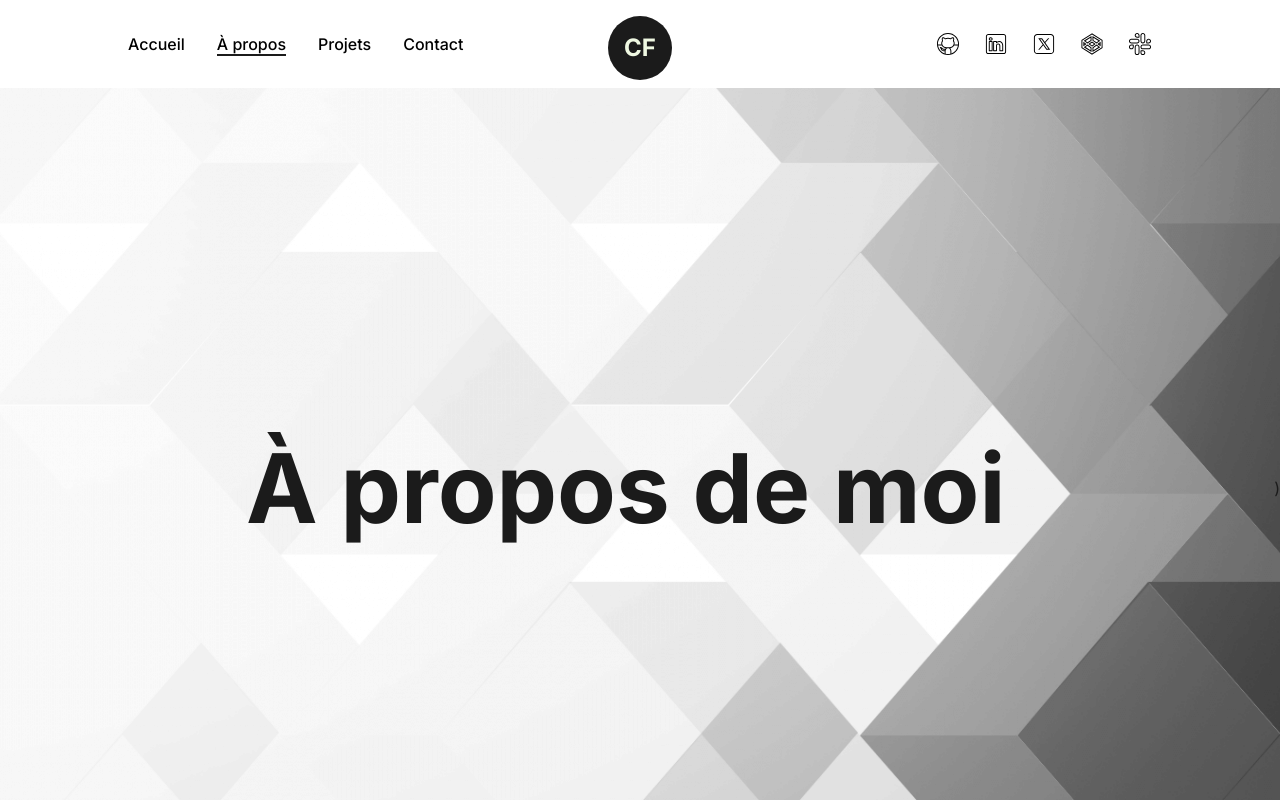
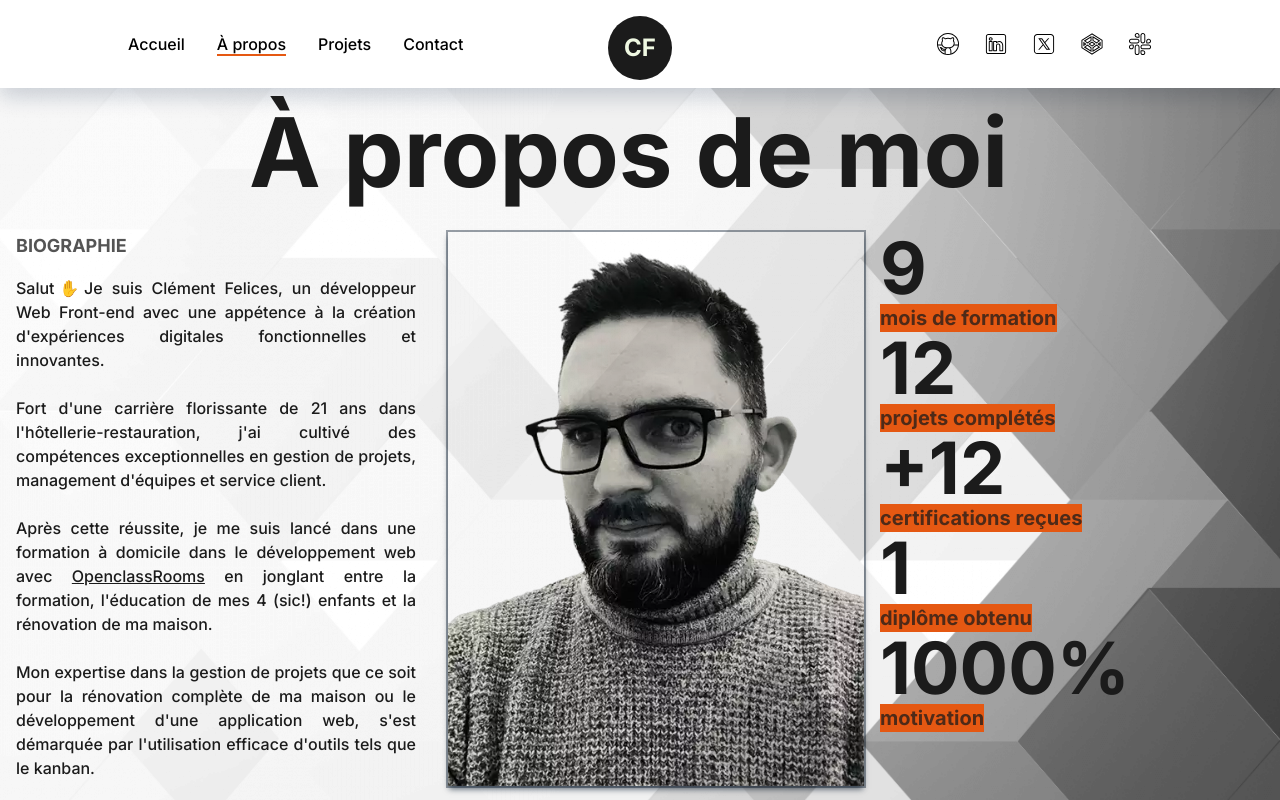
Before and after one commit to Titou360/P12-portfolio, a Next.js app: page /about-me in a window 1280 px wide. Shown: the top 800 px of the page. Built offline with nearby package versions, Linux system fonts and the light colour scheme.

Commit message:
End of Day 4 - About page to finish (numbers)

```diff
--- a/app/about-me/page.js
+++ b/app/about-me/page.js
@@ -1,10 +1,76 @@
 import AnimatedText from '@/components/AnimatedText';
+import Image from 'next/image';
+import Link from 'next/link';
+import profilPic from '../../public/NOBG-clement.webp';
+
+
 
 const Page = () => {
   return (
-    <div className="pt-0 flex items-center text-dark w-full min-h-screen">
-      <AnimatedText className="normal-case" text="À propos de moi" />)
-    </div>
+    <section id="about-me" className="w-full pt-2 mb-6 flex flex-col items-center text-dark">
+      <AnimatedText className="normal-case" text="À propos de moi" />
+
+      <div className="grid grid-cols-3 gap-4 mt-6 items-start">
+        <div className="ml-4">
+          <h2 className="mb-4 text-lg font-bold uppercase text-dark/75">Biographie</h2>
+          <p className="font-medium text-justify">
+            Salut✋Je suis Clément Felices, un développeur Web Front-end avec une appétence à la création d&apos;expériences digitales fonctionnelles
+            et innovantes.
+            <br />
+            <br />
+            Fort d&apos;une carrière florissante de 21 ans dans l&apos;hôtellerie-restauration, j&apos;ai cultivé des compétences exceptionnelles en
+            gestion de projets, management d&apos;équipes et service client.
+            <br />
+            <br />
+            Après cette réussite, je me suis lancé dans une formation à domicile dans le développement web avec{' '}
+            <Link className="underline" href="https://openclassrooms.com/fr/" target="_blank">
+              {' '}
+              OpenclassRooms
+            </Link>{' '}
+            en jonglant entre la formation, l&apos;éducation de mes 4 (sic!) enfants et la rénovation de ma maison.
+            <br />
+            <br />
+            Mon expertise dans la gestion de projets que ce soit pour la rénovation complète de ma maison ou le développement d&apos;une application
+            web, s&apos;est démarquée par l&apos;utilisation efficace d&apos;outils tels que le kanban.
+            <br />
+            <br />
+            Passionné par React, je reste avide de nouvelles technologies pour enrichir mes connaissances en développement.
+          </p>
+        </div>
+        <Image
+          src={profilPic}
+          alt="Photo de Clément FELICES"
+          className="w-full h-auto rounded-2x1 -z-10 mx-4 shadow-[rgba(6,_24,_44,_0.4)_0px_0px_0px_2px,_rgba(6,_24,_44,_0.65)_0px_4px_6px_-1px,_rgba(255,_255,_255,_0.08)_0px_1px_0px_inset]"
+        />
+
+        <div className="flex flex-col items-start justify-between text-lg font-bold uppercase text-dark ml-4">
+          <div className="flex flex-col items-start">
+            <span className="inline-block text-7xl font-bold">9</span>
+            <h2 className="text-xl bold bg-primary normal-case text-dark/75">mois de formation</h2>
+          </div>
+
+          <div className="flex flex-col items-start">
+            <span className="inline-block normal-case text-7xl font-bold">12</span>
+            <h2 className="text-xl bold bg-primary  normal-case text-dark/75">projets complétés</h2>
+          </div>
+
+          <div className="flex flex-col items-start">
+            <span className="inline-block normal-case text-7xl font-bold">+12</span>
+            <h2 className="text-xl bold bg-primary normal-case  text-dark/75">certifications reçues</h2>
+          </div>
+
+          <div className="flex flex-col items-start">
+            <span className="inline-block normal-case text-7xl font-bold">1</span>
+            <h2 className="text-xl bold bg-primary normal-case  text-dark/75">diplôme obtenu</h2>
+          </div>
+
+          <div className="flex flex-col items-start">
+            <span className="inline-block normal-case text-7xl font-bold">1000%</span>
+            <h2 className="text-xl bold bg-primary normal-case  text-dark/75">motivation</h2>
+          </div>
+        </div>
+      </div>
+    </section>
   );
 };
 
--- a/app/layout.js
+++ b/app/layout.js
@@ -16,10 +16,15 @@ export default function RootLayout({ children }) {
     <html lang="en">
       <body className={inter.className}>
         <Navbar />
-        <main className="w-screen h-screen relative">
+        <main className="w-full h-full">
           <div
             className="flex items-center w-full h-full"
-            style={{ backgroundImage: `url(${backgroundImage.src})`, backgroundSize: 'cover', backgroundPosition: 'center' }}
+            style={{
+              backgroundImage: `url(${backgroundImage.src})`,
+              backgroundSize: 'cover',
+              backgroundPosition: 'center',
+              backgroundRepeat: 'no-repeat'
+            }}
           >
             {children}
           </div>
--- a/app/my-projects/page.js
+++ b/app/my-projects/page.js
@@ -1,12 +1,15 @@
 import AnimatedText from '@/components/AnimatedText';
-import React from 'react'
 
 const Page = () => {
   return (
-    <div className="pt-0 flex items-center text-dark w-full min-h-screen">
-      <AnimatedText className="normal-case" text="Découvrez mes projets" />)
-    </div>
+    <section id="projects" className="w-full pt-2 mb-6 flex flex-col items-center text-dark">
+        <AnimatedText className="normal-case" text="Découvrez mes projets" />
+
+        <div>
+
+        </div>
+    </section>
   );
-}
+};
 
-export default Page
+export default Page;
--- a/app/page.js
+++ b/app/page.js
@@ -7,8 +7,8 @@ import HireMe from "@/components/HireMe";
 
 export default function Home() {
   return (
-    <div className="flex items-center text-dark w-full min-h-screen">
-      <div className="p-10 flex items-center justify-center gap-4 w-full">
+    <div className="flex items-center text-dark min-h-screen">
+      <div className="p-10 flex items-center justify-center gap-4">
         <div className="w-1/3">
           <Image src={profilPic} alt="Photo de Clément FELICES" className="w-full h-auto shadow-[0px_20px_20px_10px_#00000024]" />
         </div>
--- a/components/HireMe.js
+++ b/components/HireMe.js
@@ -3,7 +3,7 @@ import { CircularText, Handshake } from './Icons';
 
 const HireMe = () => {
   return (
-    <div className="fixed left-4 bottom-4 flex items-center justify-center overflow-hidden">
+    <div className="fixed left-4 bottom-25 flex items-center justify-center overflow-hidden">
       <div className="w-48 h-auto flex items-center justify-center relative">
         <CircularText />
         <Link
--- a/components/Navbar.js
+++ b/components/Navbar.js
@@ -13,7 +13,7 @@ const CustomLink = ({ href, title, className = '' }) => {
 
       <span
         className={`
-      h-[2px] inline-block bg-dark absolute left-0 -bottom-0.5 group-hover:w-full transition-[width] ease duration-300
+      h-[2px] inline-block bg-primary absolute left-0 -bottom-0.5 group-hover:w-full transition-[width] ease duration-300
       ${pathname === href ? 'w-full' : 'w-0'}
       `}
       >
@@ -26,19 +26,12 @@ const CustomLink = ({ href, title, className = '' }) => {
 
 const Navbar = () => {
   return (
-    <header className="w-full px-32 py-8 font-medium flex items-center justify-between">
+    <header className="w-full px-32 py-8 font-medium flex items-center justify-between z-10 shadow-[rgba(13,_38,_76,_0.19)_0px_9px_20px]">
       <nav>
-        <CustomLink href="/" className="mr-4"
-          title="Accueil"
-        />
-        <CustomLink href="/about-me" className="mx-4"
-          title="À propos"
-        />
-        <CustomLink href="/my-projects" className="mx-4"
-          title="Projets"
-        />
-        <CustomLink href="/contact-me" className="ml-4"
-          title="Contact"/>
+        <CustomLink href="/" className="mr-4" title="Accueil" />
+        <CustomLink href="/about-me" className="mx-4" title="À propos" />
+        <CustomLink href="/my-projects" className="mx-4" title="Projets" />
+        <CustomLink href="/contact-me" className="ml-4" title="Contact" />
       </nav>
 
       <nav className="flex items-center justify-center flex-wrap">
```
Also changed, not shown: data/projects.json (added, +125 -0 lines).
